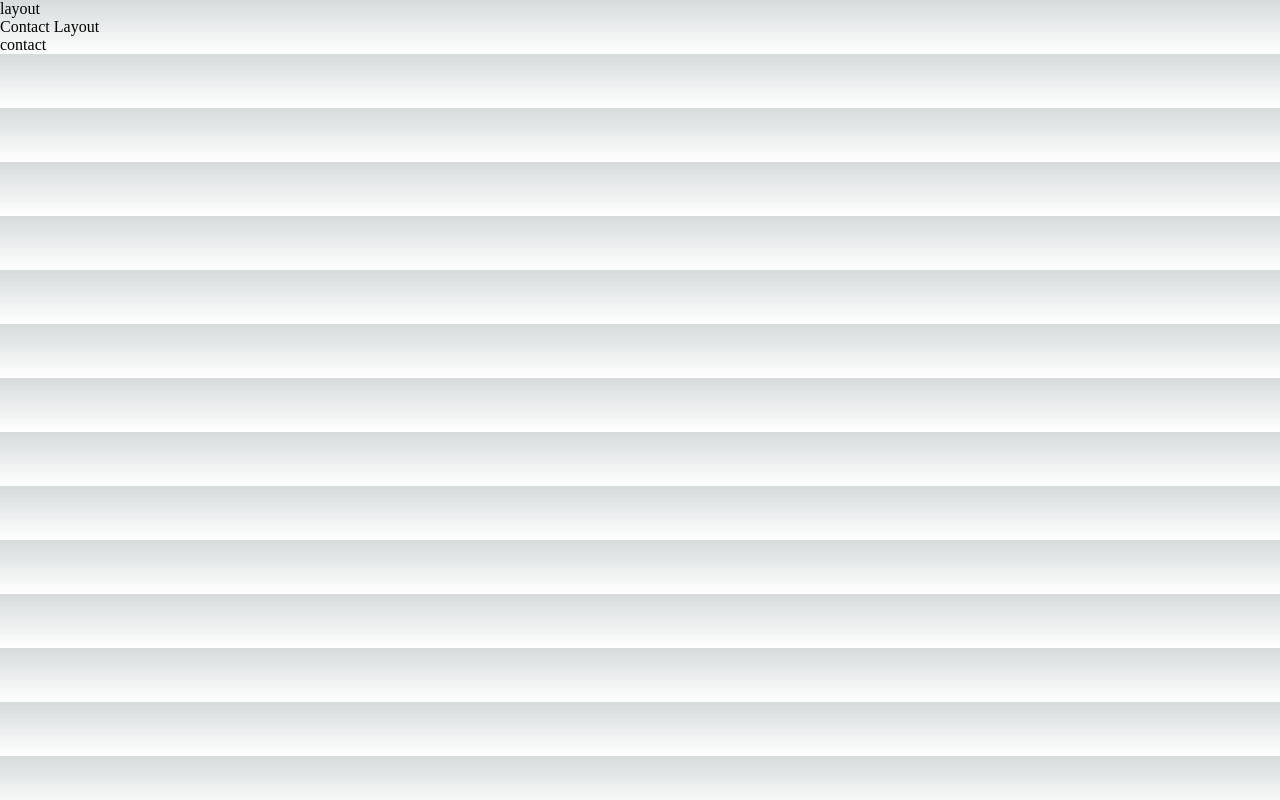
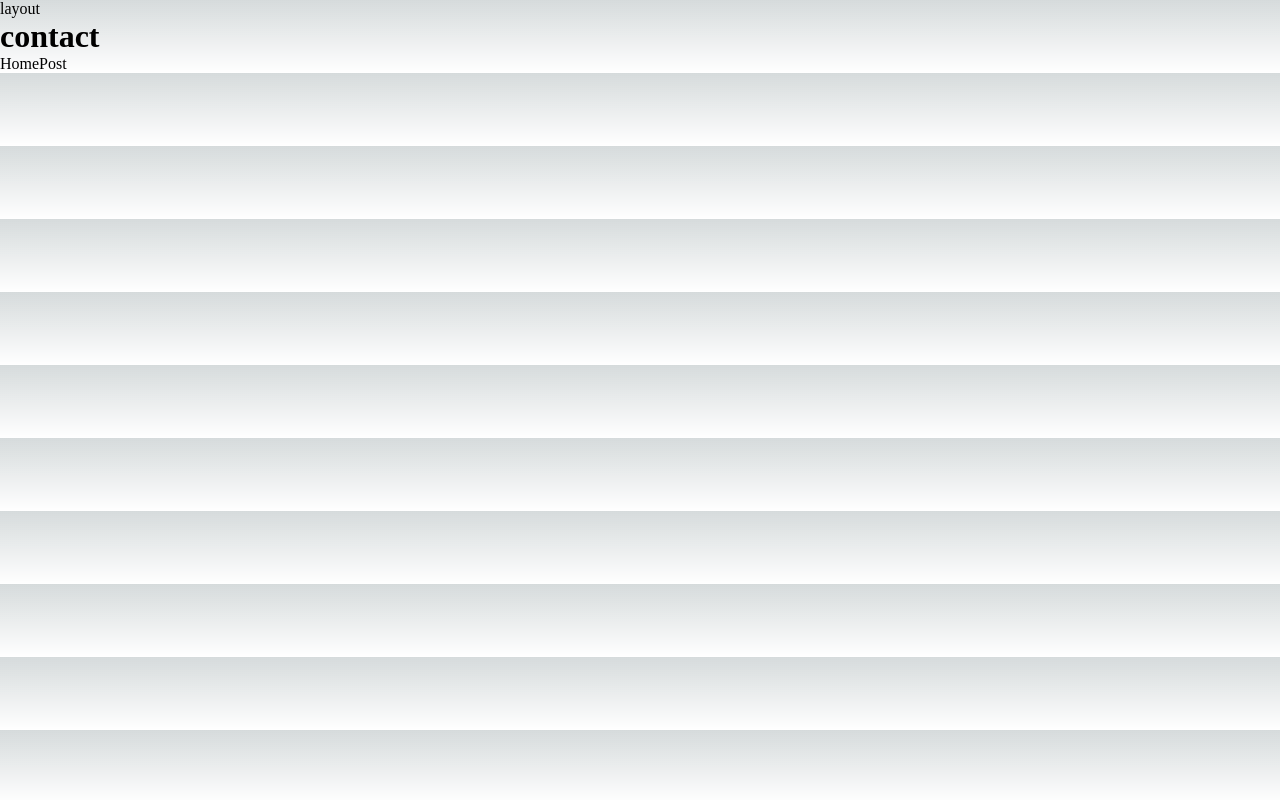
Before and after one commit to AKAzadMilon-Dev/my-site, a Next.js app: page /contact in a window 1280 px wide. Built offline with nearby package versions, Linux system fonts and the light colour scheme.

Commit message:
navigation

```diff
--- a/app/contact/layout.tsx
+++ /dev/null
@@ -1,6 +0,0 @@
-export default function ContactLayout({children}){
-    return <div>
-        <div>Contact Layout</div>
-        <div>{children}</div>
-    </div>
-}
--- a/app/contact/page.tsx
+++ b/app/contact/page.tsx
@@ -1,3 +1,9 @@
+import Link from "next/link"
+
 export default function Contact(){
-    return <div>contact</div>
+    return <div>
+        <h1>contact</h1>
+        <Link href="/">Home</Link>
+        <Link href={`/blog/kjkjk`}>Post</Link>
+    </div>
 }
```
